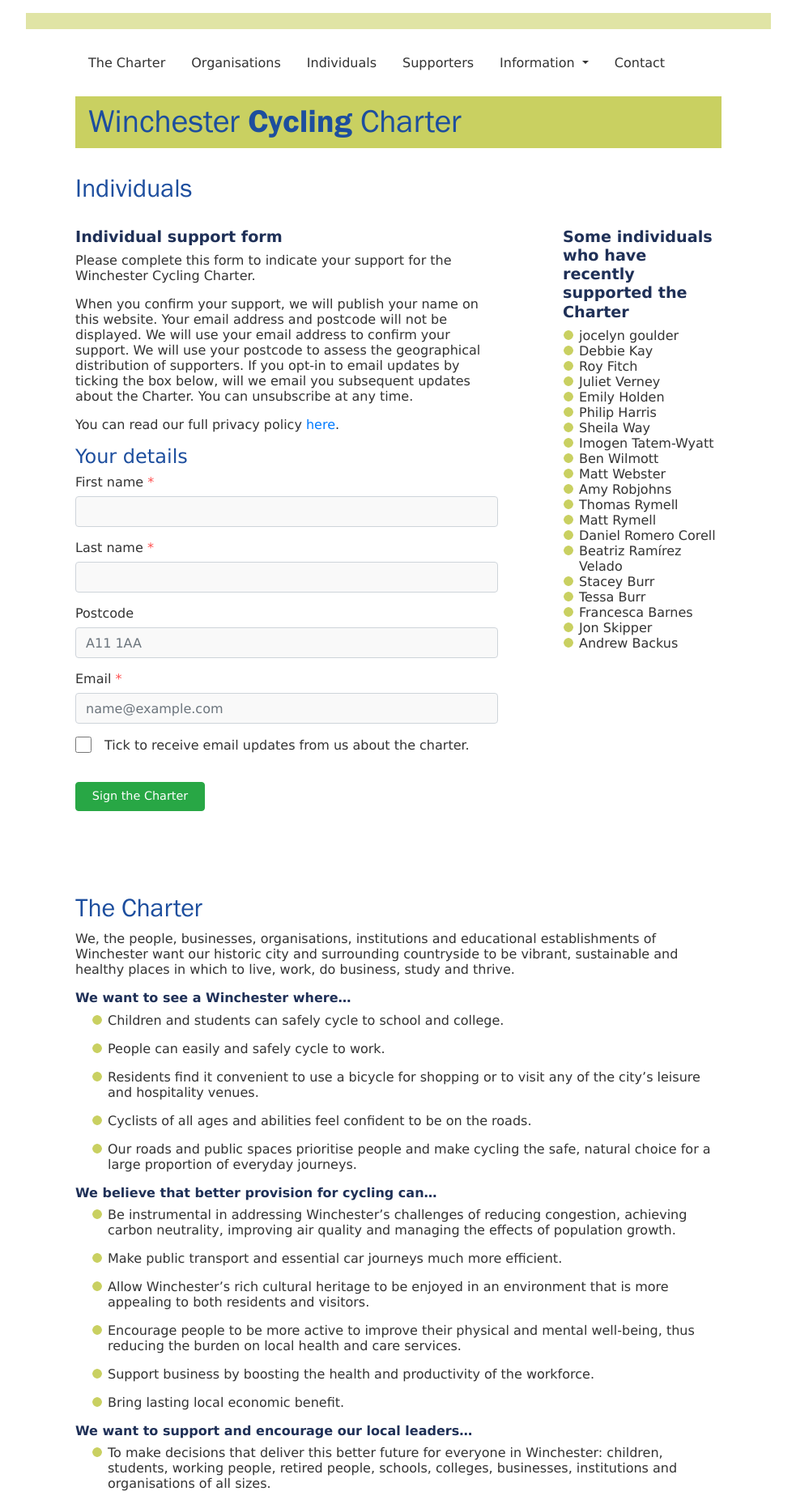
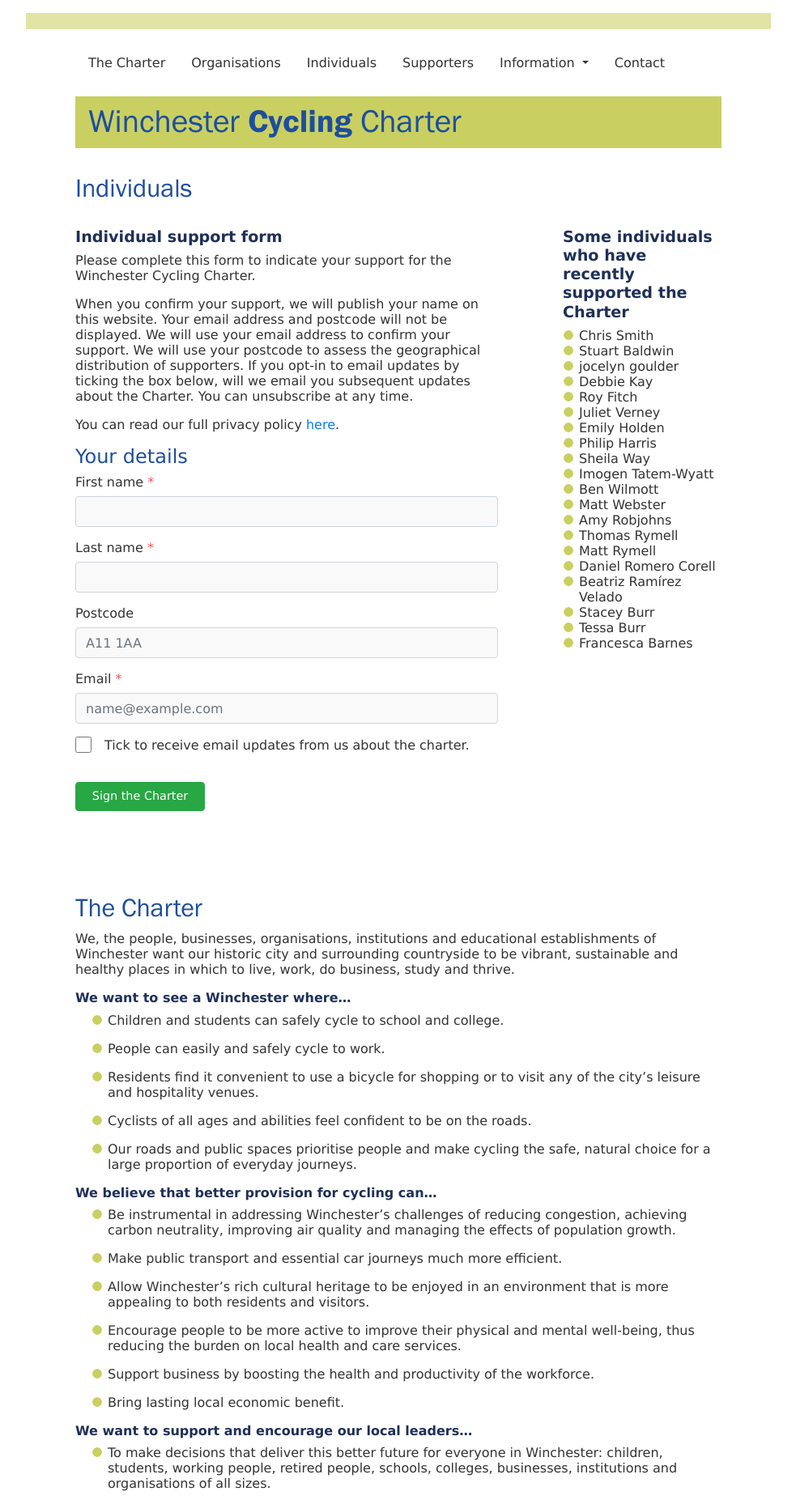
Before and after one commit to winchestercyclingcharter/winchestercyclingcharter.github.io, a Jekyll site: the page built from ind-page.md, in a window 1280 px wide. Shown: the whole page at 81% size, without its empty margins (148-1131 px from the left). Built offline with Jekyll 4.4.1, drawn with Linux system fonts in a browser that asks for light colours; nearby versions of some CDN libraries.

Commit message:
Update people.yml

```diff
--- a/_data/people.yml
+++ b/_data/people.yml
@@ -831,3 +831,5 @@ people:
 - { lastname: Fitch, firstname: Roy, dt: 20221209-085726-681382 }
 - { lastname: Kay, firstname: Debbie , dt: 20221209-090911-374987 }
 - { lastname: goulder, firstname: jocelyn, dt: 20221209-093248-492625 }
+- { lastname: Baldwin, firstname: Stuart, dt: 20221209-163728-105009 }
+- { lastname: Smith, firstname: Chris, dt: 20221209-175342-595308 }
```
